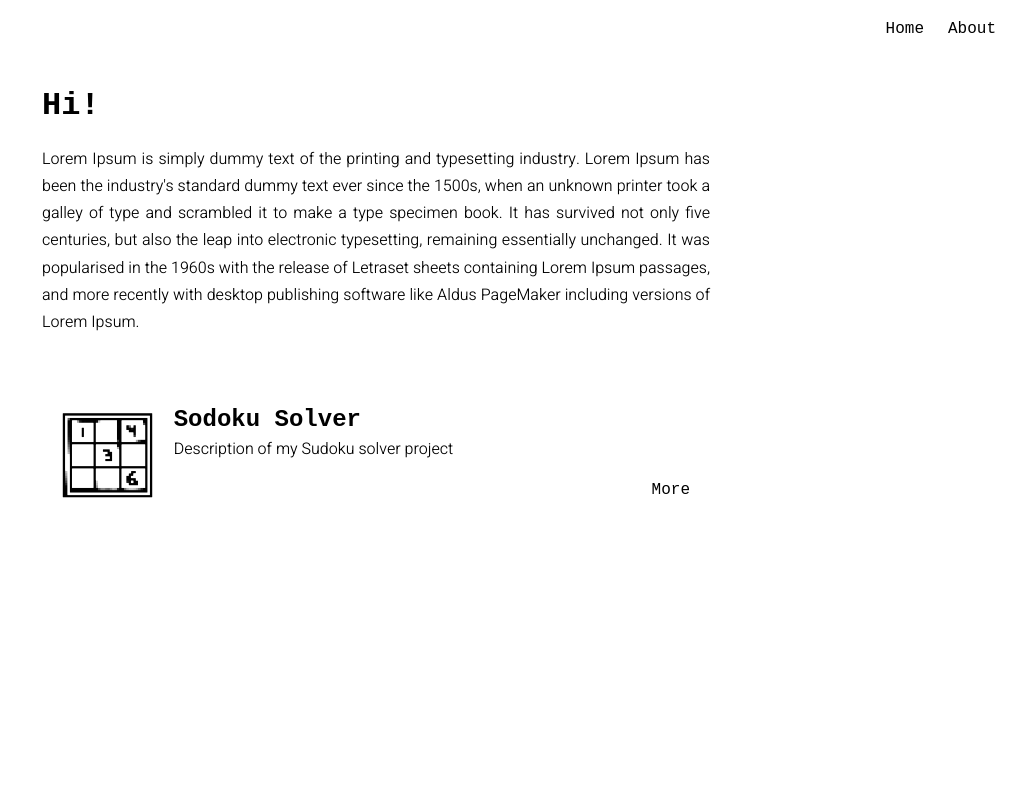
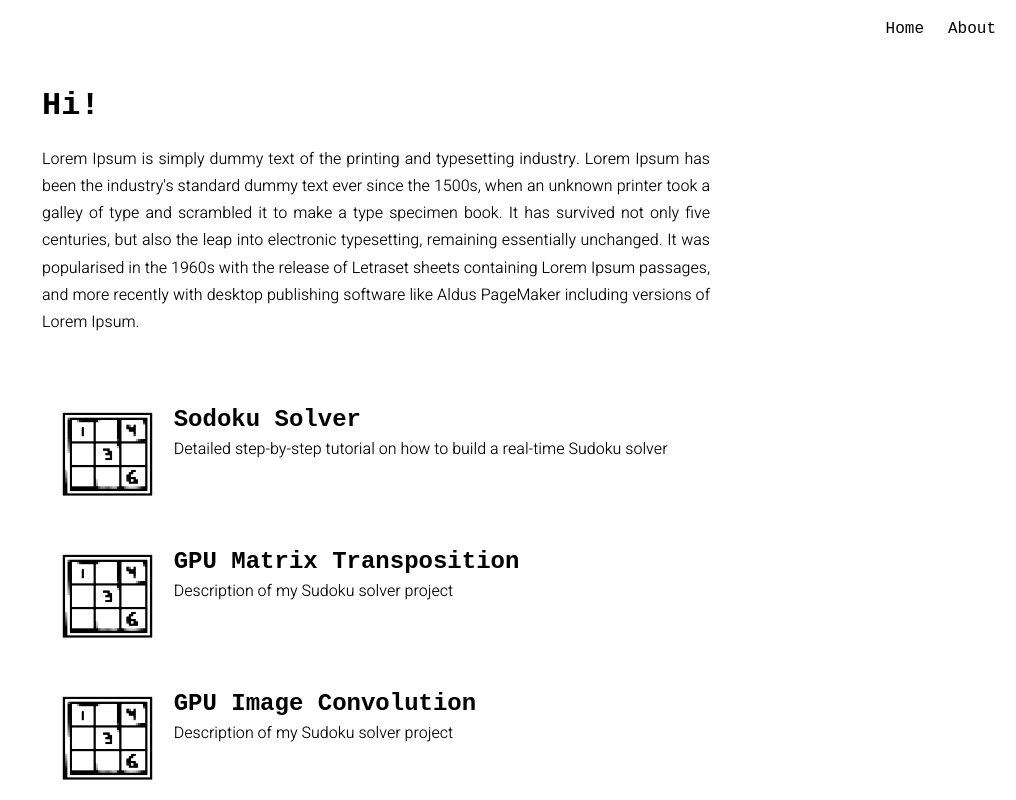
Before and after one commit to chrisdalvit/chrisdalvit.github.io, a SvelteKit app: page / in a window 1280 px wide. Shown: the top 800 px of the page, without its empty margins (264-1280 px from the left). Built offline with nearby package versions, Linux system fonts and the light colour scheme; a web font is replaced by a local one.

Commit message:
show 'More' link only on tile hover

```diff
--- a/src/lib/ArticleTile.svelte
+++ b/src/lib/ArticleTile.svelte
@@ -20,7 +20,7 @@
 
 <style>
     .container {
-        height: 128px;
+        height: fit-content;
         display: flex;
         margin-bottom: 16px;
     }
@@ -47,6 +47,11 @@
     }
 
     .link-container {
+        visibility: hidden;
+    }
+
+    .container:hover .link-container {
+        visibility: visible;
         display: flex;
         margin-right: 4px;
         justify-content: end;
--- a/src/routes/+page.svelte
+++ b/src/routes/+page.svelte
@@ -16,14 +16,30 @@
             containing Lorem Ipsum passages, and more recently with desktop publishing software like Aldus PageMaker
             including versions of Lorem Ipsum.
         </p>
-        <div>
         <ArticleTile article={{
             title: "Sodoku Solver",
+            description: "Detailed step-by-step tutorial on how to build a real-time Sudoku solver",
+            image: "images/sudoku_image.png",
+            url: "/sudoku-solver"
+        }} />
+        <ArticleTile article={{
+            title: "GPU Matrix Transposition",
             description: "Description of my Sudoku solver project",
             image: "images/sudoku_image.png",
             url: "/sudoku-solver"
         }} />
-        </div>
+        <ArticleTile article={{
+            title: "GPU Image Convolution",
+            description: "Description of my Sudoku solver project",
+            image: "images/sudoku_image.png",
+            url: "/sudoku-solver"
+        }} />
+        <ArticleTile article={{
+            title: "Zeckendorf's Theorem in Isabelle/HOL",
+            description: "Description of my Sudoku solver project",
+            image: "images/sudoku_image.png",
+            url: "/sudoku-solver"
+        }} />
     </div>
 </GirdLayout>
 
```
Lines whose indentation alone changed are shown as unchanged.
